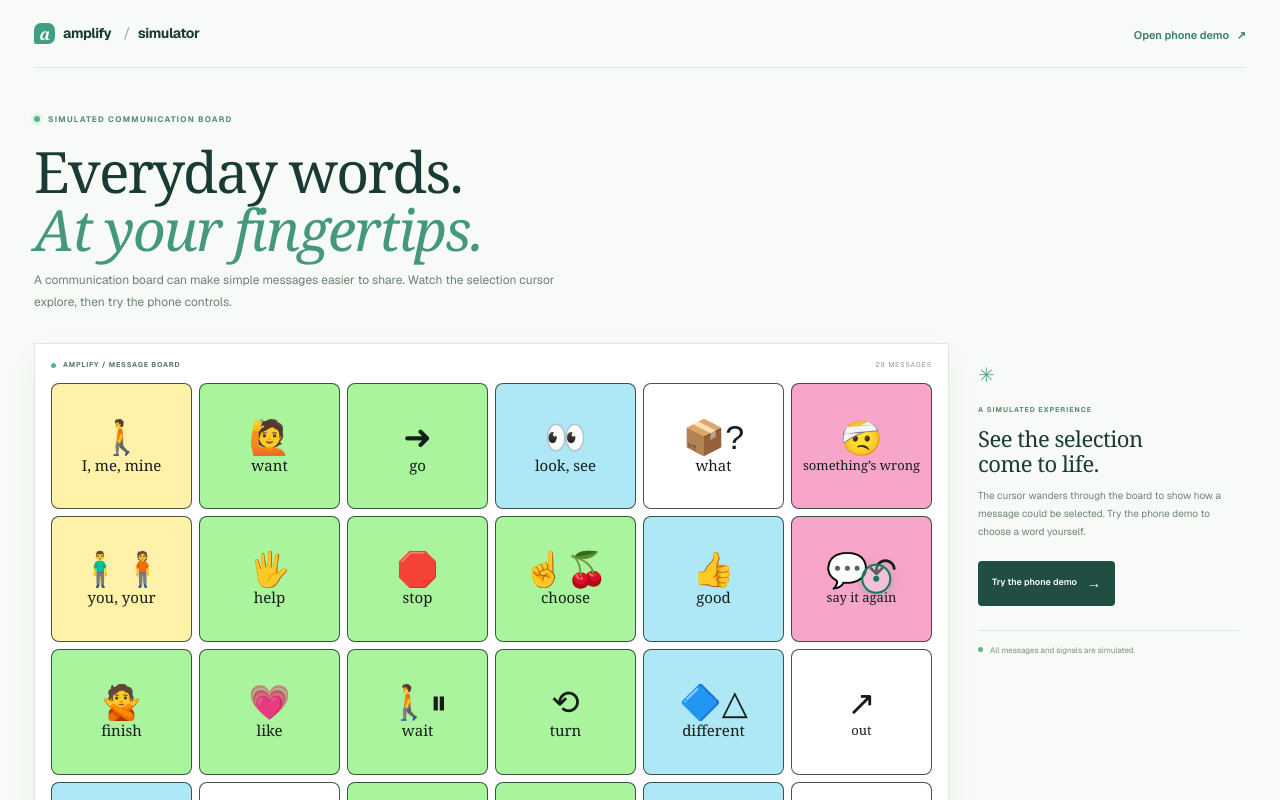
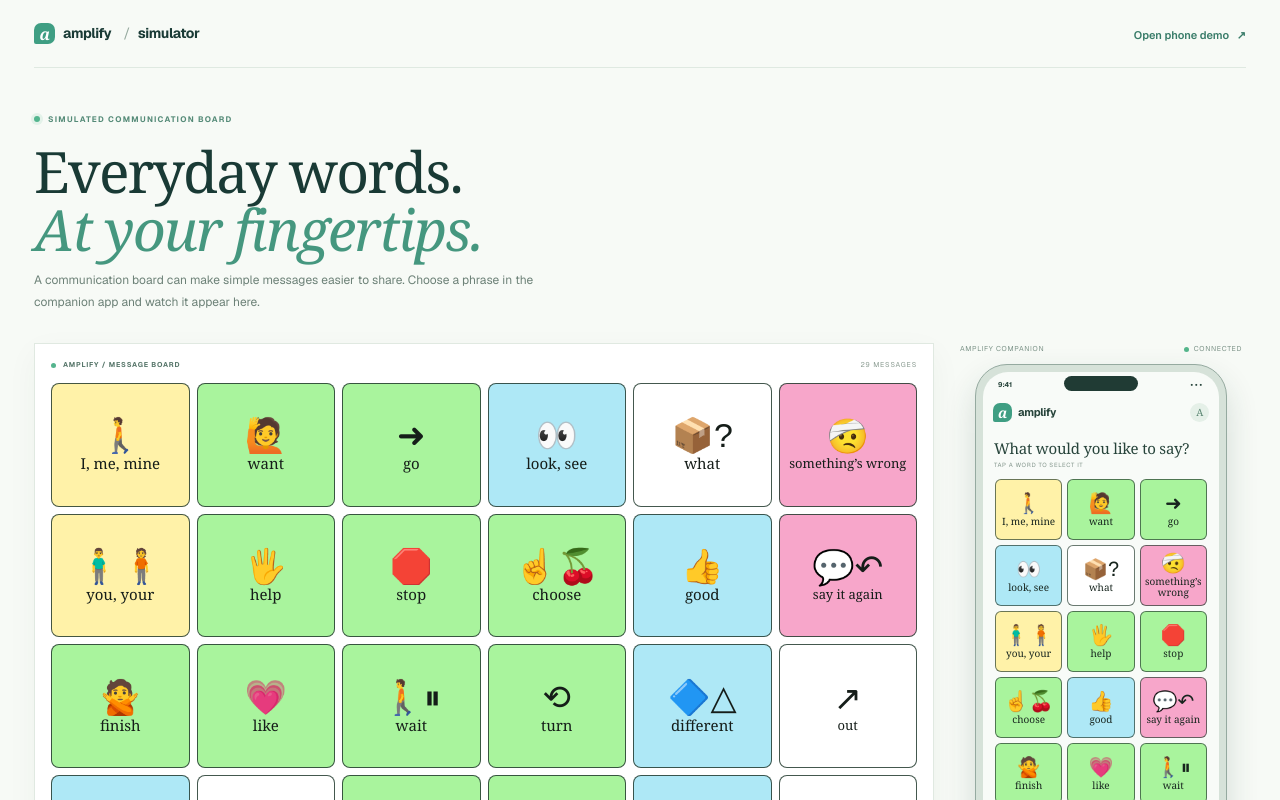
Before and after one commit to UltraRaptorYT/Amplify, a Next.js app: page /demo in a window 1280 px wide. Shown: the top 800 px of the page. Built offline with nearby package versions, Linux system fonts and the light colour scheme.

Commit message:
Update Site source

```diff
--- a/app/simulator/CommunicationSimulator.tsx
+++ b/app/simulator/CommunicationSimulator.tsx
@@ -2,38 +2,8 @@
 
 import { AnimatePresence, motion, useReducedMotion } from "framer-motion";
 import { useCallback, useEffect, useRef, useState } from "react";
-
-const phrases = [
-  { label: "I, me, mine", icon: "🚶", color: "yellow" },
-  { label: "want", icon: "🙋", color: "green" },
-  { label: "go", icon: "➜", color: "green" },
-  { label: "look, see", icon: "👀", color: "blue" },
-  { label: "what", icon: "📦?", color: "white" },
-  { label: "something’s wrong", icon: "🤕", color: "pink" },
-  { label: "you, your", icon: "🧍‍♂️🧍", color: "yellow" },
-  { label: "help", icon: "🖐️", color: "green" },
-  { label: "stop", icon: "🛑", color: "green" },
-  { label: "choose", icon: "☝️🍒", color: "green" },
-  { label: "good", icon: "👍", color: "blue" },
-  { label: "say it again", icon: "💬↶", color: "pink" },
-  { label: "finish", icon: "🙅", color: "green" },
-  { label: "like", icon: "💗", color: "green" },
-  { label: "wait", icon: "🚶⏸", color: "green" },
-  { label: "turn", icon: "⟲", color: "green" },
-  { label: "different", icon: "🔷△", color: "blue" },
-  { label: "out", icon: "↗", color: "white" },
-  { label: "more", icon: "⟳", color: "blue" },
-  { label: "not", icon: "╱", color: "white" },
-  { label: "hurt", icon: "🤕", color: "green" },
-  { label: "play", icon: "⚽", color: "green" },
-  { label: "same", icon: "🔹🔹", color: "blue" },
-  { label: "whoops", icon: "💭", color: "white" },
-  { label: "water", icon: "💧", color: "blue" },
-  { label: "eat", icon: "🍽️", color: "yellow" },
-  { label: "bathroom", icon: "🚻", color: "blue" },
-  { label: "yes", icon: "✓", color: "green" },
-  { label: "no", icon: "✕", color: "white" },
-] as const;
+import { phrases } from "./phrases";
+import PhoneCommunicationApp from "./PhoneCommunicationApp";
 
 type PhraseIndex = number;
 
@@ -90,7 +60,7 @@
         if (phrases.length > 1 && next === current) next = (next + 1) % phrases.length;
         return next;
       });
-    }, 850);
+    }, 2200);
     return () => window.clearInterval(interval);
   }, [phoneMode, reduceMotion]);
 
@@ -111,7 +81,7 @@
         if (next === index) next = (next + 1) % phrases.length;
         setCursorIndex(next);
         step += 1;
-        window.setTimeout(roam, 310);
+        window.setTimeout(roam, 900);
         return;
       }
       setCursorIndex(index);
@@ -120,7 +90,7 @@
       setPopupIndex(index);
       speak(phrases[index].label);
     };
-    window.setTimeout(roam, reduceMotion ? 0 : 160);
+    window.setTimeout(roam, reduceMotion ? 0 : 350);
   };
 
   const closePopup = () => {
@@ -140,10 +110,10 @@
       <section className="sim-intro">
         <div className="sim-eyebrow"><span /> SIMULATED COMMUNICATION BOARD</div>
         <h1>{phoneMode ? <>A word can open<br /><em>a conversation.</em></> : <>Everyday words.<br /><em>At your fingertips.</em></>}</h1>
-        <p>{phoneMode ? "Tap a phrase on the phone to see the cursor find it on the board. The selected word will appear and be spoken aloud." : "A communication board can make simple messages easier to share. Watch the selection cursor explore, then try the phone controls."}</p>
+        <p>{phoneMode ? "Tap a phrase on the companion app to see the cursor find it on the board. The selected word will appear and be spoken aloud." : "A communication board can make simple messages easier to share. Choose a phrase in the companion app and watch it appear here."}</p>
       </section>
 
-      <section className={`simulator-layout ${phoneMode ? "with-phone" : ""}`} aria-label={phoneMode ? "Phone communication simulator" : "Communication board simulator"}>
+      <section className="simulator-layout with-phone" aria-label={phoneMode ? "Phone communication simulator" : "Communication board simulator with companion app"}>
         <div className="board-panel">
           <div className="board-toolbar"><div><span className="toolbar-dot" /> AMPLIFY / MESSAGE BOARD</div><span>{phrases.length} MESSAGES</span></div>
           <div className="communication-board" ref={boardRef}>
@@ -153,38 +123,12 @@
                 <span className="tile-word">{phrase.label}</span>
               </div>)}
             </div>
-            <motion.div className={`board-cursor ${searching ? "cursor-searching" : ""}`} aria-hidden="true" animate={{ x: cursorPoint.x - 15, y: cursorPoint.y - 15 }} transition={reduceMotion ? { duration: 0 } : searching ? { type: "spring", stiffness: 170, damping: 18 } : { type: "spring", stiffness: 85, damping: 14 }}><span /></motion.div>
+            <motion.div className={`board-cursor ${searching ? "cursor-searching" : ""}`} aria-hidden="true" animate={{ x: cursorPoint.x - 15, y: cursorPoint.y - 15 }} transition={reduceMotion ? { duration: 0 } : searching ? { duration: .95, ease: "easeInOut" } : { duration: 1.55, ease: "easeInOut" }}><span /></motion.div>
           </div>
           <div className="board-status"><span className={searching ? "status-waiting" : ""} />{searching ? "Finding your message…" : phoneMode ? "Phone connected · simulated selection" : "Selection preview · simulated cursor"}</div>
         </div>
 
-        {phoneMode ? <aside className="phone-column" aria-label="Phone controls">
-          <div className="phone-caption"><span>AMPLIFY COMPANION</span><span><i /> CONNECTED</span></div>
-          <div className="sim-phone">
-            <div className="sim-phone-island" />
-            <div className="sim-phone-screen">
-              <div className="sim-phone-status"><span>9:41</span><span>•••</span></div>
-              <div className="sim-phone-brand"><span className="sim-brand-icon">a</span> amplify <span className="phone-user">A</span></div>
-              <div className="phone-greeting">What would you like to say?</div>
-              <div className="phone-hint">TAP A WORD TO SELECT IT</div>
-              <div className="phone-word-grid">
-                {phrases.map((phrase, index) => <button type="button" key={phrase.label} className={`phone-word-button phone-tile-${phrase.color} ${selectedIndex === index ? "phone-word-active" : ""}`} onClick={() => selectPhrase(index)} disabled={searching} aria-pressed={selectedIndex === index}>
-                  <span aria-hidden="true">{phrase.icon}</span><b>{phrase.label}</b>
-                </button>)}
-              </div>
-              <div className="sim-phone-home" />
-            </div>
-          </div>
-          <p className="phone-caption-note">Tap any phrase. The board cursor will find and speak it.</p>
-        </aside> : <aside className="board-instructions">
-          <div className="instruction-icon" aria-hidden="true">✳</div>
-          <span className="instruction-kicker">A SIMULATED EXPERIENCE</span>
-          <h2>See the selection<br />come to life.</h2>
-          <p>The cursor wanders through the board to show how a message could be selected. Try the phone demo to choose a word yourself.</p>
-          <a className="sim-cta" href="/phone/demo">Try the phone demo <span>→</span></a>
-          <div className="instruction-divider" />
-          <div className="instruction-foot"><span className="signal-led" /> All messages and signals are simulated.</div>
-        </aside>}
+        <PhoneCommunicationApp selectedIndex={selectedIndex} searching={searching} onSelect={selectPhrase} />
       </section>
 
       <footer className="sim-footer"><span>AMPLIFY / GIVING EVERYONE A VOICE</span><a href="/">Back to Amplify <span>↗</span></a><span>PROTOTYPE CONCEPT · NOT A MEDICAL DEVICE</span></footer>
--- /dev/null
+++ b/app/simulator/PhoneCommunicationApp.tsx
@@ -0,0 +1,35 @@
+"use client";
+
+import { phrases } from "./phrases";
+
+export default function PhoneCommunicationApp({
+  selectedIndex,
+  searching,
+  onSelect,
+}: {
+  selectedIndex: number | null;
+  searching: boolean;
+  onSelect: (index: number) => void;
+}) {
+  return (
+    <aside className="phone-column" aria-label="Amplify companion app">
+      <div className="phone-caption"><span>AMPLIFY COMPANION</span><span><i /> CONNECTED</span></div>
+      <div className="sim-phone">
+        <div className="sim-phone-island" />
+        <div className="sim-phone-screen">
+          <div className="sim-phone-status"><span>9:41</span><span>•••</span></div>
+          <div className="sim-phone-brand"><span className="sim-brand-icon">a</span> amplify <span className="phone-user">A</span></div>
+          <div className="phone-greeting">What would you like to say?</div>
+          <div className="phone-hint">TAP A WORD TO SELECT IT</div>
+          <div className="phone-word-grid">
+            {phrases.map((phrase, index) => <button type="button" key={phrase.label} className={`phone-word-button phone-tile-${phrase.color} ${selectedIndex === index ? "phone-word-active" : ""}`} onClick={() => onSelect(index)} disabled={searching} aria-pressed={selectedIndex === index}>
+              <span aria-hidden="true">{phrase.icon}</span><b>{phrase.label}</b>
+            </button>)}
+          </div>
+          <div className="sim-phone-home" />
+        </div>
+      </div>
+      <p className="phone-caption-note">Tap any phrase. The board cursor will find and speak it.</p>
+    </aside>
+  );
+}
--- /dev/null
+++ b/app/simulator/phrases.ts
@@ -0,0 +1,31 @@
+export const phrases = [
+  { label: "I, me, mine", icon: "🚶", color: "yellow" },
+  { label: "want", icon: "🙋", color: "green" },
+  { label: "go", icon: "➜", color: "green" },
+  { label: "look, see", icon: "👀", color: "blue" },
+  { label: "what", icon: "📦?", color: "white" },
+  { label: "something’s wrong", icon: "🤕", color: "pink" },
+  { label: "you, your", icon: "🧍‍♂️🧍", color: "yellow" },
+  { label: "help", icon: "🖐️", color: "green" },
+  { label: "stop", icon: "🛑", color: "green" },
+  { label: "choose", icon: "☝️🍒", color: "green" },
+  { label: "good", icon: "👍", color: "blue" },
+  { label: "say it again", icon: "💬↶", color: "pink" },
+  { label: "finish", icon: "🙅", color: "green" },
+  { label: "like", icon: "💗", color: "green" },
+  { label: "wait", icon: "🚶⏸", color: "green" },
+  { label: "turn", icon: "⟲", color: "green" },
+  { label: "different", icon: "🔷△", color: "blue" },
+  { label: "out", icon: "↗", color: "white" },
+  { label: "more", icon: "⟳", color: "blue" },
+  { label: "not", icon: "╱", color: "white" },
+  { label: "hurt", icon: "🤕", color: "green" },
+  { label: "play", icon: "⚽", color: "green" },
+  { label: "same", icon: "🔹🔹", color: "blue" },
+  { label: "whoops", icon: "💭", color: "white" },
+  { label: "water", icon: "💧", color: "blue" },
+  { label: "eat", icon: "🍽️", color: "yellow" },
+  { label: "bathroom", icon: "🚻", color: "blue" },
+  { label: "yes", icon: "✓", color: "green" },
+  { label: "no", icon: "✕", color: "white" },
+] as const;
```
